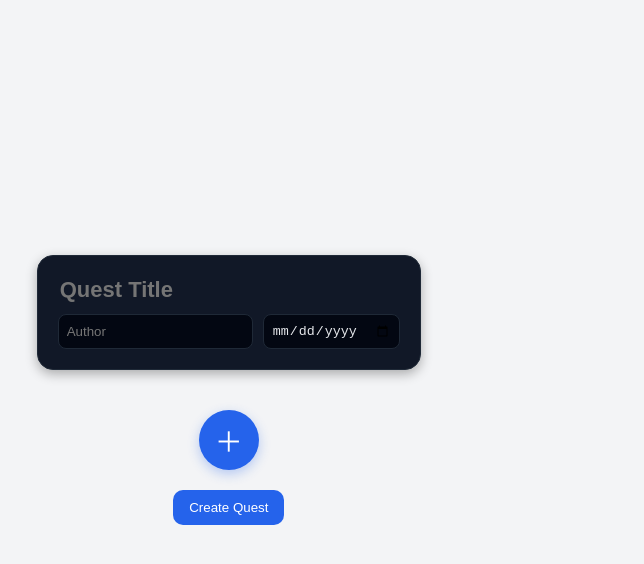
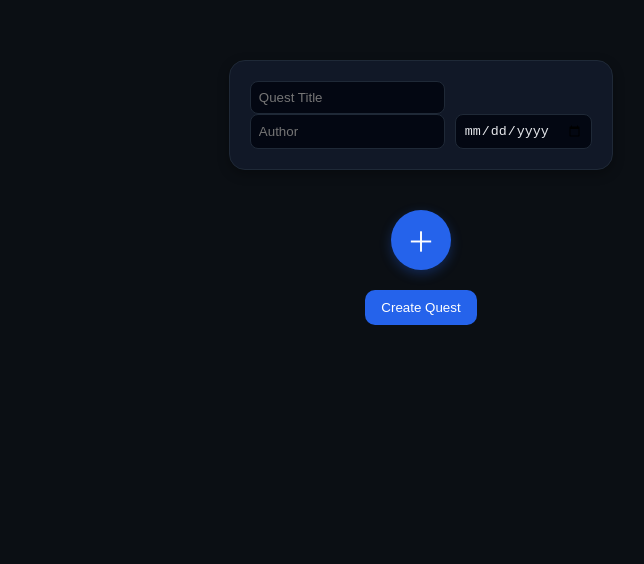
Before and after one commit to harperreynell/quests, a Vue app: page / in a window 1280 px wide. Shown: the top 564 px of the page, without its empty margins (219-863 px from the left). Built offline with nearby package versions, Linux system fonts and the light colour scheme.

Commit message:
Styling changes

```diff
--- a/src/assets/main.css
+++ b/src/assets/main.css
@@ -1,10 +1,27 @@
 @import './base.css';
 
+html, body {
+  height: 100%;
+  margin: 0;
+  padding: 0;
+  background: #0b0f14;
+  color: #e5e7eb;
+  display: flex;
+  justify-content: center;
+  align-items: center;
+  font-family: -apple-system, BlinkMacSystemFont, Segoe UI, Roboto, Arial, serif;
+}
+
 #app {
+  width: 100%;
   max-width: 1280px;
-  margin: 0 auto;
+  min-height: 100vh;
+  display: flex;
+  justify-content: center;
+  align-items: flex-start;
   padding: 2rem;
-  font-weight: normal;
+  background: #0b0f14;
+  box-sizing: border-box;
 }
 
 a,
@@ -28,7 +45,7 @@ a,
   }
 
   #app {
-    display: grid;
+    display: flex;
     grid-template-columns: 1fr 1fr;
     padding: 0 2rem;
   }
--- a/src/components/CreateQuest.vue
+++ b/src/components/CreateQuest.vue
@@ -1,6 +1,6 @@
 <template>
+  <div class="container">
   <div class="page" @click="activeQuestion = null">
-
     <div class="quest-header" @click.stop>
       <input
           v-model="quest.title"
@@ -130,6 +130,7 @@
     <p v-if="message" class="msg">{{ message }}</p>
 
   </div>
+  </div>
 </template>
 
 <script>
@@ -181,7 +182,7 @@ export default {
     async submitQuest() {
       const res = await fetch("http://127.0.0.1:8000/create-quest", {
         method: "POST",
-        headers: { "Content-Type": "application/json" },
+        headers: {"Content-Type": "application/json"},
         body: JSON.stringify(this.quest)
       });
 
@@ -195,36 +196,42 @@ export default {
 </script>
 
 <style>
-body {
-  margin: 0;
+.container {
+  width: 100%;
+  display: flex;
+  justify-content: center;
+  align-items: flex-start;
   background: #0b0f14;
+  min-height: 100vh;
+  padding: 20px;
+  box-sizing: border-box;
 }
+
 
 .page {
   max-width: 800px;
   margin: 40px auto;
-  font-family: -apple-system, BlinkMacSystemFont, Segoe UI, Roboto, Arial,serif;
+  font-family: -apple-system, BlinkMacSystemFont, Segoe UI, Roboto, Arial, serif;
   color: #e5e7eb;
+
 }
 
 .quest-header {
   background: #111827;
   padding: 20px;
   border-radius: 16px;
-  box-shadow: 0 4px 12px rgba(0,0,0,0.3);
+  box-shadow: 0 4px 12px rgba(0, 0, 0, 0.3);
   margin-bottom: 20px;
   border: 1px solid #1f2937;
 }
 
 .title-input {
-  width: 100%;
-  font-size: 22px;
-  font-weight: 600;
-  border: none;
-  outline: none;
-  background: transparent;
+  flex: 1;
+  padding: 8px;
+  border-radius: 8px;
+  border: 1px solid #1f2937;
+  background: #030712;
   color: #e5e7eb;
-  margin-bottom: 10px;
 }
 
 .input-answer {
@@ -259,7 +266,7 @@ body {
 .question-card {
   background: #111827;
   border-radius: 16px;
-  box-shadow: 0 4px 12px rgba(0,0,0,0.3);
+  box-shadow: 0 4px 12px rgba(0, 0, 0, 0.3);
   cursor: pointer;
   overflow: hidden;
   transition: transform 0.05s ease, border 0.1s ease;
@@ -272,7 +279,7 @@ body {
 
 .question-card.active {
   border: 1px solid #2563eb;
-  box-shadow: 0 0 0 1px rgba(37,99,235,0.3);
+  box-shadow: 0 0 0 1px rgba(37, 99, 235, 0.3);
 }
 
 .card-preview {
@@ -316,12 +323,12 @@ body {
 }
 
 .q-title {
-  font-size: 18px;
-  font-weight: 600;
-  background: transparent;
+  flex: 1;
+  padding: 8px;
+  border-radius: 8px;
+  border: 1px solid #1f2937;
+  background: #030712;
   color: #e5e7eb;
-  border: none;
-  outline: none;
 }
 
 textarea {
@@ -359,7 +366,7 @@ textarea {
   background: #2563eb;
   color: white;
   cursor: pointer;
-  box-shadow: 0 4px 12px rgba(37,99,235,0.3);
+  box-shadow: 0 4px 12px rgba(37, 99, 235, 0.3);
 }
 
 .add-question-btn:hover {
```
